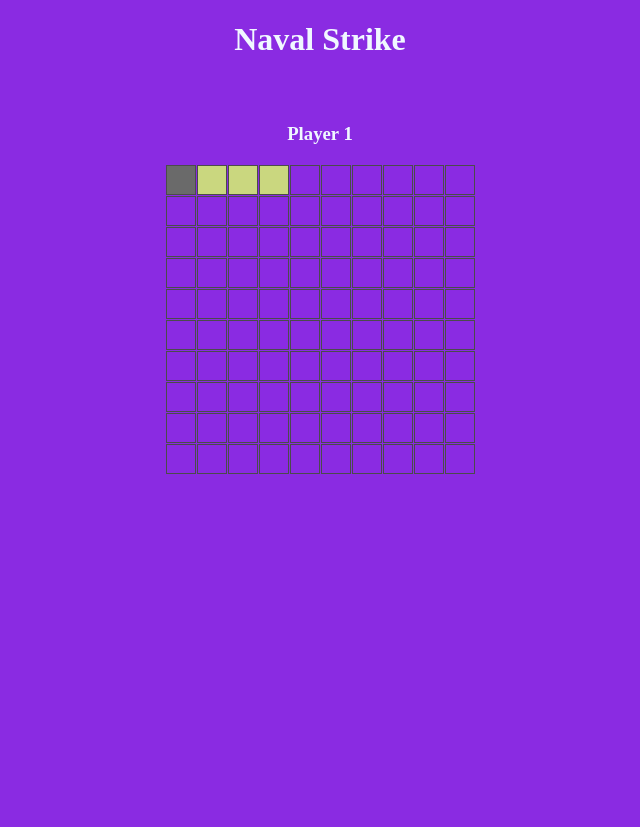
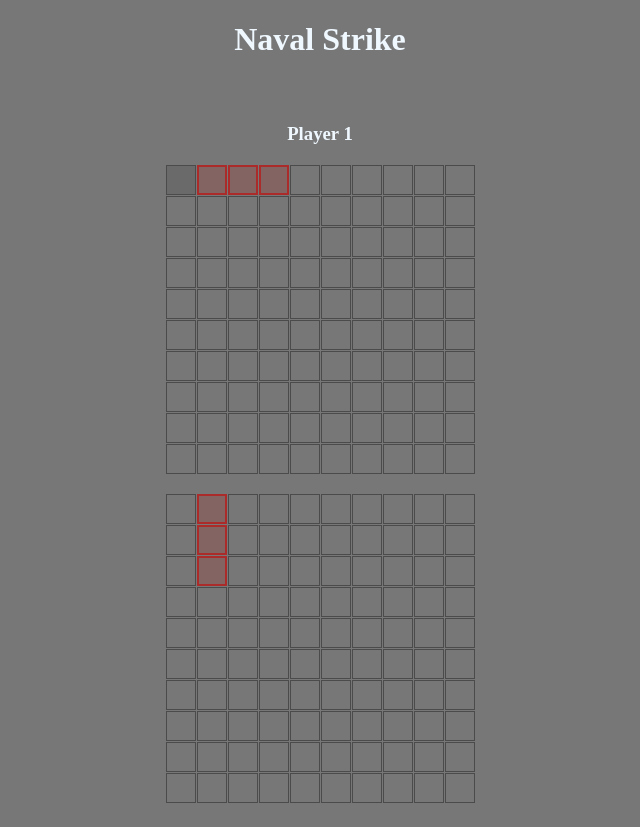
Before and after one commit to Marcosantiniayon/battleship2, a website: page index.html in a window 1280 px wide. Both pictures are taken after a click on the element 500 px from the left and 179 px from the top of the page. Shown: the whole page, without its empty margins (320-960 px from the left). Before the commit the page ends 800 px from the top, so only its background shows below. Drawn offline with Linux system fonts and the light colour scheme.

Commit message:
Render both boards. Updated cell styling

```diff
--- a/script.js
+++ b/script.js
@@ -103,12 +103,9 @@ function Gameboard() {
     if (isShipAt(x, y) === true) {
       board[x][y].hit(); //board[coordinates] refers to a segment of the ship
       hits.push({ x, y });
-      console.log("Hit registered at", x, y);
       return "hit";
     } else {
       missedShots.push([x, y]);
-      console.log("Missed shot at", x, y);
-      console.log("Current missed shots:", missedShots); // Debugging
       return "miss";
     }
   }
@@ -168,12 +165,13 @@ const dom = (() => {
       oppGameboardElement = player1BoardElement;
     }
 
-        // Hide the opp board container. Clear & display the player board container
-        oppGameboardElement.style.display = "none";
+    // Clear & display the player board containers
+    oppGameboardElement.style.display = "grid";
+    playerGameBoardElement.style.display = "grid";
+    oppGameboardElement.innerHTML = "";
     playerGameBoardElement.innerHTML = "";
-        playerGameBoardElement.style.display = "grid";
 
-        // Create a 10 x 10 visual of the board (100 cells total) & mark cells based on click
+    // Create a 10 x 10 visual of the current player's board (100 cells total) & mark cell state. Add click listener
     for (let i = 0; i < 10; i++) {
       for (let j = 0; j < 10; j++) {
         const cell = document.createElement("div");
@@ -184,17 +182,15 @@ const dom = (() => {
         // Mark cells on gameboard based on state
         if (playerGameboard.isShipAt(i, j)) {
           cell.classList.add("playerShip");
-                console.log("playerShip ADDED");
+        }
+        if (playerGameboard.isHitAt(i, j)) {
+          cell.classList.add("playerIsHit");
         }
         if (oppGameboard.isHitAt(i, j)) {
           cell.classList.add("attackHit");
-                console.log("attacksHit ADDED");
         }
-
-
         if (oppGameboard.isMissAt(i, j)) {
           cell.classList.add("attackMiss");
-                console.log("attakcsMiss ADDED");
         }
 
         // Check if the ship at the current coordinates is sunk
@@ -213,40 +209,103 @@ const dom = (() => {
 
         // Only add click listeners if the cell hasn't already been clicked (hit or miss)
         if (!oppGameboard.isCellClicked(i, j)) {
-                addBoardClickListeners(oppGameboard, cell);
+          addBoardClickListeners(currentPlayer, playerGameboard, oppGameboard, cell, i, j);
         }
       }
     }
+
+    // Create a 10 x 10 visual of the current player's board (100 cells total) & mark cell state. Disable clicks
+    for (let i = 0; i < 10; i++) {
+      for (let j = 0; j < 10; j++) {
+        const cell = document.createElement("div");
+        cell.classList.add("cell");
+        cell.dataset.x = i;
+        cell.dataset.y = j;
+
+        // Mark cells on gameboard based on state
+        if (oppGameboard.isShipAt(i, j)) {
+          cell.classList.add("playerShip");
         }
-    function addBoardClickListeners(oppGameboard, cell) {
+        // if (playerGameboard.isHitAt(i, j)) {
+        //   cell.classList.add("playerIsHit");
+        // }
+        if (playerGameboard.isHitAt(i, j)) {
+          cell.classList.add("attackHit");
+        }
+        if (playerGameboard.isMissAt(i, j)) {
+          cell.classList.add("attackMiss");
+        }
+
+        // Check if the ship at the current coordinates is sunk
+        const playerShip = oppGameboard.getShipAt(i, j);
+        const opponentShip = playerGameboard.getShipAt(i, j);
+
+        if (playerShip && playerShip.isSunk()) {
+          cell.classList.add("playerSunk");
+        }
+        if (opponentShip && opponentShip.isSunk()) {
+          cell.classList.add("oppSunk");
+        }
+
+        // Add the cell to the board and apply click listeners
+        oppGameboardElement.appendChild(cell);
+
+        // Only add click listeners if the opponent's cell hasn't already been attacked (hit or miss)
+        // if (!oppGameboard.isCellClicked(i, j)) {
+        //   addBoardClickListeners(oppGameboard, cell);
+        // }
+      }
+    }
+  }
+
+  function addBoardClickListeners(currentPlayer, playerGameboard, oppGameboard, cell, i, j) {
     function clickHandler(event) {
       const x = event.target.dataset.x;
       const y = event.target.dataset.y;
 
-        oppGameboard.receiveAttack(x, y);
-        oppGameboard.markCellAsClicked(x, y);
+      oppGameboard.receiveAttack(i, j);
+      oppGameboard.markCellAsClicked(i, j);
+      dom.renderGameboard(player1, player2);
 
+      if (currentPlayer === player1 && oppGameboard.isHitAt(i, j)) {
+        // Player 1 hit. Still player 1's turn
         dom.renderGameboard(player1, player2);
+        console.log(`Player 1 hit. Still player 1's turn`)
+      } else if (currentPlayer === player1 && !oppGameboard.isHitAt(i, j)) {
+        // Player 1 miss. Player 2's turn
+        dom.renderGameboard(player2, player1);
+        console.log(`Player 1 miss. Player 2's turn`);
+      } if (currentPlayer === player2 && oppGameboard.isHitAt(i, j)) {
+        // Player 2 hit. Still player 2's turn
+        dom.renderGameboard(player2, player1);
+        console.log(`Player 2 hit. Still player 2's turn`);
+      } else if (currentPlayer === player2 && !oppGameboard.isHitAt(i, j)) {
+        // Player 2 miss. Player 1's turn
+        dom.renderGameboard(player1, player2);
+        console.log(`Player 2 miss. Player 1's turn`);
+      }
     }
     // Store the clickHandler function on the cell (Done in order to be able to call it to remove listener)
     cell.clickHandler = clickHandler;
 
     // Call the ClickHandler when the cell is clicked
     cell.addEventListener("click", clickHandler);
+
   }
-    function removeBoardClickListener(cell) {
-      cell.removeEventListener('click', cell.clickHandler)
-    }
+
+
+  // function removeBoardClickListener(cell) {
+  //   cell.removeEventListener("click", cell.clickHandler);
+  // }
 
   return { renderGameboard, addBoardClickListeners };
 })();
 
 
+// Creat new players
 const player1 = NewPlayer("Human");
 const player2 = NewPlayer("PC");
 
-// Render player 1's board
-dom.renderGameboard(player1, player2);
 // Create new ships
 const p1ship1 = NewShip(3);
 const p2ship1 = NewShip(3);
@@ -255,6 +314,7 @@ const p2ship1 = NewShip(3);
 player1.gameboard.placeShip(p1ship1, 0, 1, 'horizontal');
 player2.gameboard.placeShip(p2ship1, 0, 1, 'vertical');
 
+// Player 1's turn to start the game
 dom.renderGameboard(player1, player2);
 
 // module.exports = { NewShip, Gameboard, NewPlayer };
--- a/style.css
+++ b/style.css
@@ -9,7 +9,7 @@ body {
     display: flex;
     flex-direction: column;
     color: aliceblue;
-    background-color: blueviolet;
+    background-color: rgb(119, 119, 119);
 }
 
 .main {
@@ -36,7 +36,7 @@ h1{
     justify-content: center;
 }
 #player2gameboard{
-    display: none;
+    /* display: none; */
 }
 
 .cell {
@@ -46,15 +46,16 @@ h1{
 }
 
 .playerShip{
-    background-color:rgb(202, 215, 127)
+    background-color:rgba(171, 42, 42, .25);
+    border: 2px solid rgb(171, 42, 42);
 }
 
 .attackHit{
-    background-color: rgb(133, 133, 227)
+    background-color: rgb(76, 195, 165)
 }
 
 .oppSunk{
-    background-color: rgb(74, 74, 235)
+    background-color: rgb(73, 221, 90)
 }
 
 .attackMiss{
@@ -62,9 +63,10 @@ h1{
 }
 
 .playerIsHit{
-    background-color: rgb(217, 135, 135)
+    background-color: rgba(171, 83, 42, 1);
 }
 
 .playerSunk{
-    background-color: rgb(166, 63, 63)
+    background-color: rgb(220, 64, 64);
+    /* border: 2px solid rgb(109, 28, 28); */
 }
```
Lines whose indentation alone changed are shown as unchanged.
